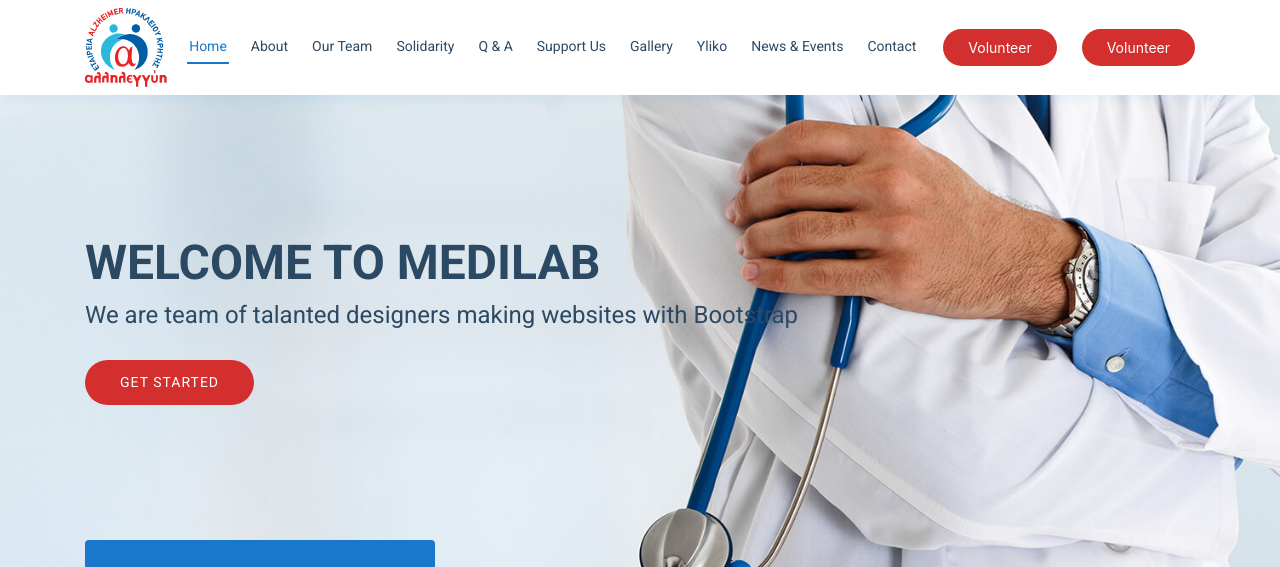
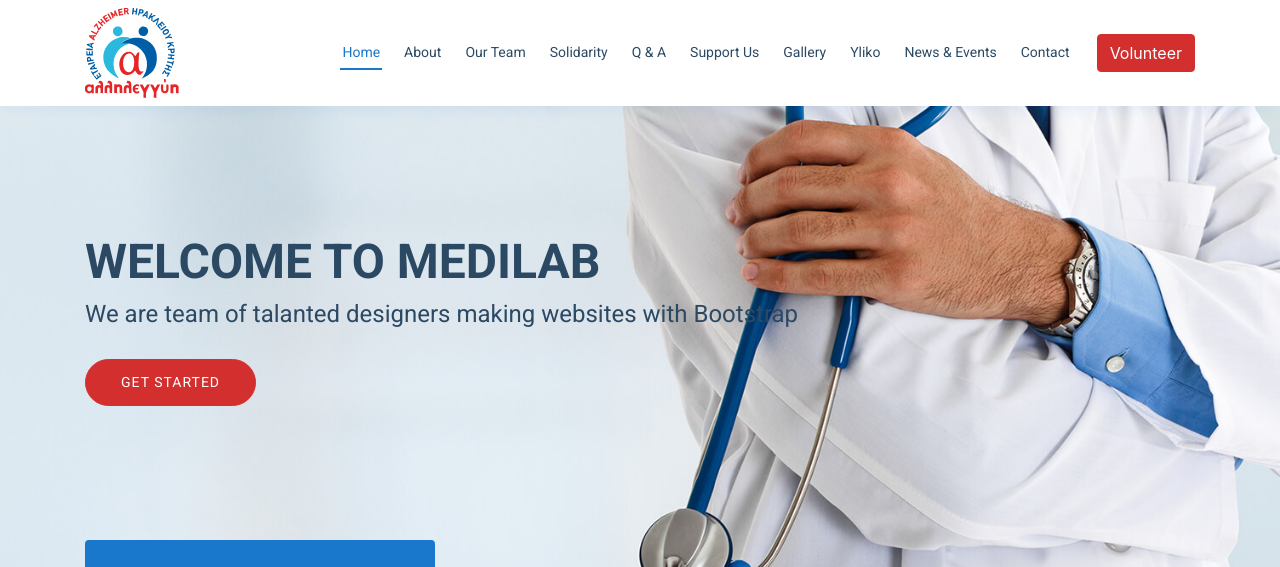
Before and after one commit to spiropoulos94/AlzhHer, a website with bundled scripts: page index.html in a window 1280 px wide. Shown: the part 40-607 px from the top of the page. Built offline with nearby package versions, Linux system fonts and the light colour scheme; a web font is replaced by a local one.

Commit message:
converted a's to buttons

```diff
--- a/assets/scss/_hero-section.scss
+++ b/assets/scss/_hero-section.scss
@@ -44,6 +44,9 @@
   transition: 0.5s;
   color: #fff;
   background: $secondary;
+  a {
+    color: white;
+  }
 }
 
 #hero .btn-get-started:hover {
--- a/assets/scss/styles.scss
+++ b/assets/scss/styles.scss
@@ -1,11 +1,11 @@
 // global stylesheet for header and footer
 
 @import "./variables.scss";
-
+@import "cta-homepage"; //used in footer
 /*--------------------------------------------------------------
 # General
 --------------------------------------------------------------*/
-@import "cta-homepage"; //used in footer
+
 
 
 body {
@@ -315,6 +315,9 @@ h1, h2, h3, h4, h5, h6 {
   transition: 0.3s;
   font-size: 14px;
   display: inline-block;
+  a {
+    color: white;
+  }
 }
 
 .appointment-btn:hover {
--- a/index.html
+++ b/index.html
@@ -91,9 +91,8 @@ TODO aksies allagh eikonidiou se ticks DONE
             </ul>
         </nav>
         <!-- .nav-menu -->
-        <!--TODO make this a btn-->
-        <a href="volunteer.html" class="appointment-btn scrollto">Volunteer</a>
-        <a href="volunteer.html" class="appointment-btn scrollto">Volunteer</a>
+
+        <button class="btn btn-secondary appointment-btn"><a href="volunteer.html" class="scrollto">Volunteer</a></button>
 
     </div>
 </header>
@@ -104,7 +103,10 @@ TODO aksies allagh eikonidiou se ticks DONE
     <div class="container">
         <h1>Welcome to Medilab</h1>
         <h2>We are team of talanted designers making websites with Bootstrap</h2>
-        <a href="#about" class="btn-get-started scrollto">Get Started</a>
+
+        <button class="btn btn-secondary btn-get-started"><a href="#about" >Get Started</a></button>
+
+
     </div>
 </section><!-- End Hero -->
 
```
Also changed, not shown: assets/css/homepage.min.css, assets/css/styles.min.css.
